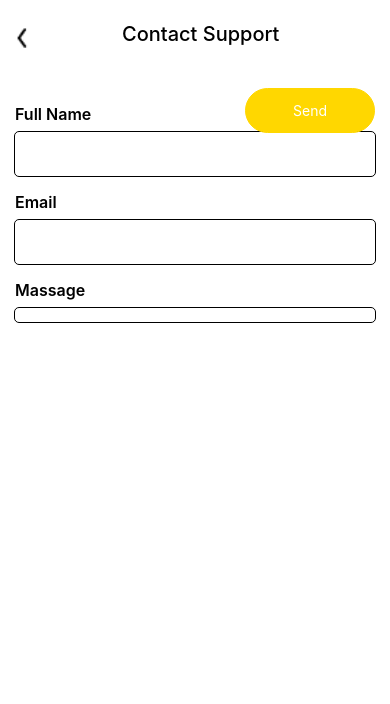
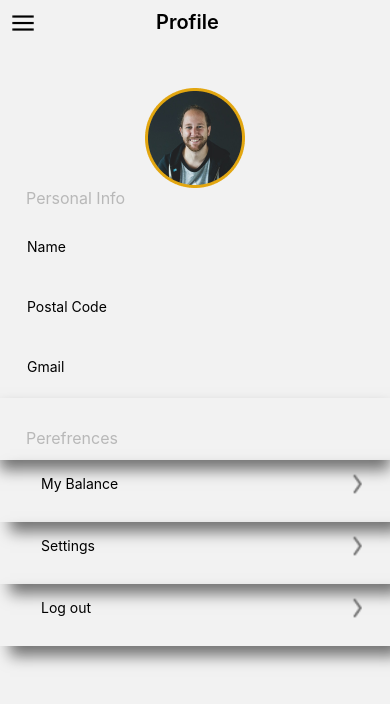
Before and after one commit to MuhammadRomanKhan717/budget-bible, a React Native app: screen /profile in a window 390 px wide. Shown: the top 704 px of the page. Built offline with nearby package versions, Linux system fonts and the light colour scheme.

Commit message:
change in code

```diff
--- a/App.js
+++ b/App.js
@@ -30,12 +30,12 @@ export default function App() {
       {/* <ProfileScreen /> */}
       {/* <AllocateYourFriend /> */}
       {/* <TalkToTerrance /> */}
-      <ContactSupportScreen />
-      {/* <NavigationContainer>
+      {/* <ContactSupportScreen /> */}
+      <NavigationContainer>
         <Navigation />
 
         <StatusBar style="auto" />
-      </NavigationContainer> */}
+      </NavigationContainer>
     </View>
   );
 }
--- a/Screens/AllocateYourFriend.js
+++ b/Screens/AllocateYourFriend.js
@@ -11,7 +11,7 @@ const AllocateYourFriend = () => {
   return (
     <SafeAreaView style={{ color: "#F9F9F9" }}>
       <View style={styles.header}>
-        <TouchableOpacity onPress={() => navigation.navigate("DashBoard")}>
+        <TouchableOpacity onPress={() => navigation.navigate("profile")}>
           <Image
             style={styles.headerImage}
             source={require("../assets/bytesize_menu.png")}
--- a/Screens/Navigation.js
+++ b/Screens/Navigation.js
@@ -25,9 +25,12 @@ const Drawer = createDrawerNavigator();
 function MyDrawer() {
   return (
     <Drawer.Navigator>
-      {/* <Drawer.Screen name="Feed" component={Feed} /> */}
       <Drawer.Screen name="profile" component={ProfileScreen} />
-      <Drawer.Screen name="DashBoard" component={DashboardSCreen} />
+      <Drawer.Screen name="Dashboard" component={DashboardSCreen} />
+
+      <Drawer.Screen name="Income" component={IncomeExpensesScreen} />
+      <Drawer.Screen name="Planned" component={AccountsScreen} />
+      <Drawer.Screen name="Forcast" component={AccountsScreen} />
     </Drawer.Navigator>
   );
 }
--- a/Screens/ProfileScreen.js
+++ b/Screens/ProfileScreen.js
@@ -8,7 +8,7 @@ import {
 } from "react-native";
 import React from "react";
 
-const ProfileScreen = () => {
+const ProfileScreen = ({ navigation }) => {
   return (
     <SafeAreaView>
       <View style={styles.header}>
```
